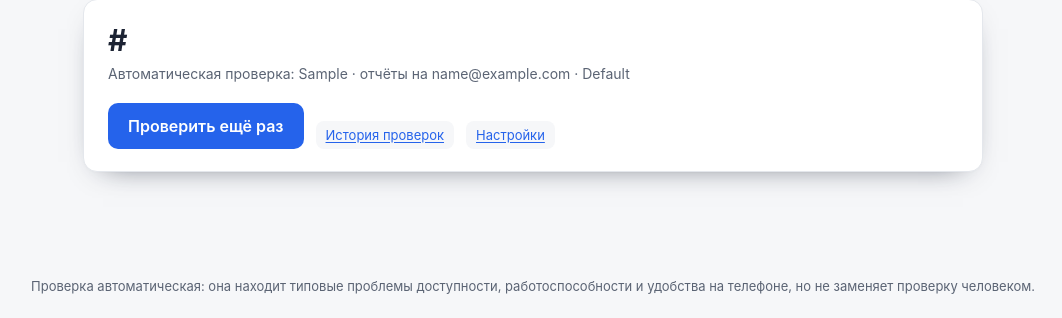
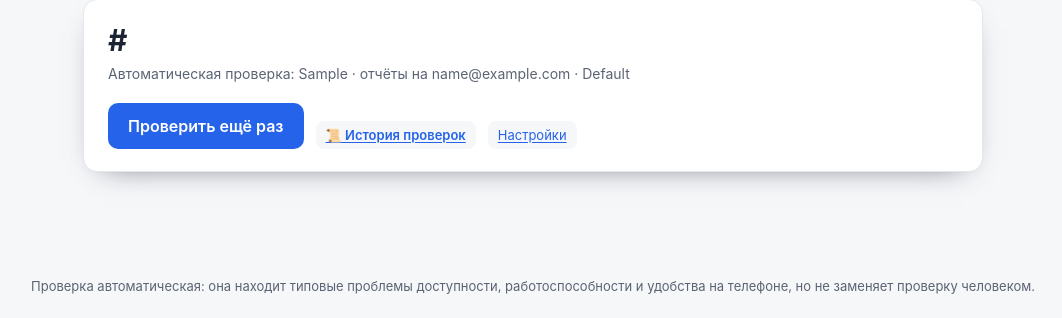
Before and after one commit to xDefox/qa-startup, a FastAPI app: page /sites/1 in a window 1280 px wide. Shown: the part 164-482 px from the top of the page, without its empty margins (107-1169 px from the left). Run offline with FastAPI, Linux system fonts and the light colour scheme; data comes from the database, SQL or seed files in the repository; tables that the repository leaves empty hold one stand-in row (values such as "Sample post").

Commit message:
ui: make history more visible (emoji link in site-row, bold pill on site page)

```diff
--- a/src/webscope/webapp/templates/base.html
+++ b/src/webscope/webapp/templates/base.html
@@ -482,6 +482,8 @@
   .site-row-meta { margin-top: 2px; }
   .site-row-score { font-size: 20px; font-weight: 700; font-variant-numeric: tabular-nums; }
   .site-row-arrow { font-size: 18px; }
+  .site-row-history { font-size: 18px; opacity: 0.5; transition: opacity 0.15s; text-decoration: none; }
+  .site-row-history:hover { opacity: 1; }
   footer { color: var(--muted); font-size: 13px; text-align: center; padding: 26px 20px 40px; }
   .pill { display: inline-block; background: var(--bg); border-radius: 8px; padding: 4px 10px; font-size: 13px; }
   .flash { background: color-mix(in srgb, var(--card) 92%, #3b82f6); border: 1px solid color-mix(in srgb, var(--line) 70%, #3b82f6); color: var(--accent); padding: 12px 14px; border-radius: 10px; margin-bottom: 16px; }
--- a/src/webscope/webapp/templates/index.html
+++ b/src/webscope/webapp/templates/index.html
@@ -401,6 +401,7 @@
       </div>
       {% if item.run and item.run.status == 'ok' %}
       <div class="site-row-score">{{ item.run.score }}/100</div>
+      <a class="site-row-history" href="/sites/{{ item.site.id }}/history" title="История проверок">📜</a>
       {% elif item.run and item.run.status == 'error' %}
       <div class="site-row-score status-error" title="{{ item.run.error or '' }}">!</div>
       {% else %}
--- a/src/webscope/webapp/templates/site.html
+++ b/src/webscope/webapp/templates/site.html
@@ -63,7 +63,7 @@
       <button type="submit">Проверить ещё раз</button>
     </form>
     <div class="actions">
-      <a class="pill" href="/sites/{{ site.id }}/history">История проверок</a>
+      <a class="pill" href="/sites/{{ site.id }}/history" style="font-weight: 600;">📜 История проверок</a>
     </div>
     <div class="actions">
       <a class="pill" href="/sites/{{ site.id }}/settings">Настройки</a>
```
